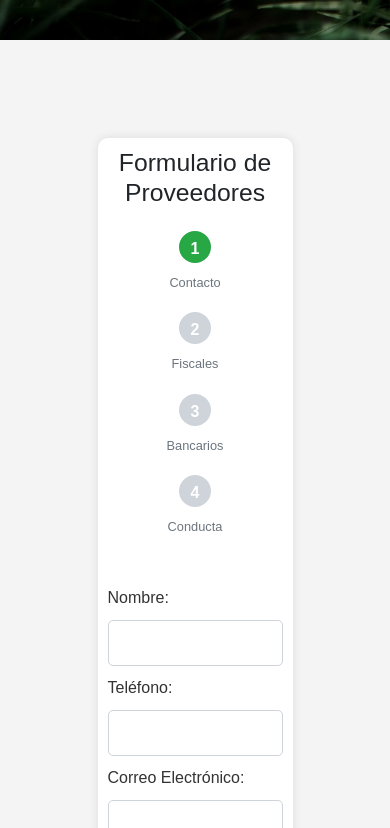
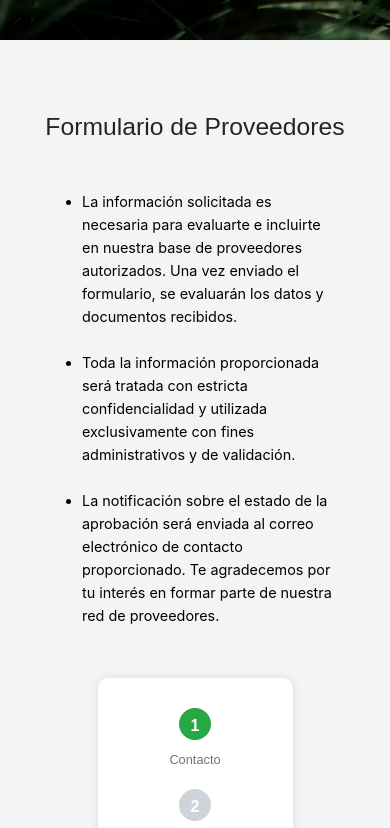
Before and after one commit to pepito2521/Supplier-Onboarding, a website: page FRONTEND/public/index.html in a window 390 px wide. Shown: the part 804-1632 px from the top of the page. Drawn offline with Linux system fonts and the light colour scheme.

Commit message:
se agregan textos descriptivos que van antes del formulario

```diff
--- a/FRONTEND/public/index.html
+++ b/FRONTEND/public/index.html
@@ -38,9 +38,17 @@
 
   <!-- SECCION: MULTI-STEP FORM -->
   <section id="Completarform" class="py-5">
+
+    <br><h2 class="text-center mb-4">Formulario de Proveedores</h2><br>
+    <ul class="parrafo-formal" >
+
+      <li>La información solicitada es necesaria para evaluarte e incluirte en nuestra base de proveedores autorizados. Una vez enviado el formulario, se evaluarán los datos y documentos recibidos.</li><br>
+      <li>Toda la información proporcionada será tratada con estricta confidencialidad y utilizada exclusivamente con fines administrativos y de validación.</li><br>
+      <li>La notificación sobre el estado de la aprobación será enviada al correo electrónico de contacto proporcionado.
+      Te agradecemos por tu interés en formar parte de nuestra red de proveedores.</li>
+    </ul>
+
     <div class="form-container">
-      <h2 class="text-center mb-4">Formulario de Proveedores</h2>
-
       <!-- Barra de progreso -->
       <div class="progressbar">
         <div class="progress-line"></div>
@@ -128,6 +136,15 @@
 
         <!-- Step 4: Código de Conducta -->
         <div class="form-step">
+
+          <p class="parrafo-formal">
+            Acceda al siguiente enlace para descargar nuestro
+            <a href="ruta/al/codigo_de_conducta.pdf" target="_blank" class="link-formal">
+              Código de Conducta
+            </a>.
+            <br><br>Le recordamos que es un requisito indispensable estar alineado a nuestras politicas de conducta para pdoer formar parte de nuetsra cartera de proveedores
+          </p>
+
           <label for="codigo">¿Acepta el Código de Conducta?</label>
           <select id="codigo" name="codigo" required>
             <option value="Sí">Sí</option>
--- a/FRONTEND/public/styles.css
+++ b/FRONTEND/public/styles.css
@@ -87,6 +87,18 @@ body {
   line-height: 1.6;
   white-space: nowrap; /* 🠄 Esto lo mantiene en una sola línea */
   text-overflow: ellipsis; /* opcional, en caso de que se corte en pantallas chicas */
+  font-family: -apple-system, BlinkMacSystemFont, 'Segoe UI', Roboto, Helvetica, Arial, sans-serif;
+}
+
+.parrafo-formal {
+  font-size: 1rem;
+  font-weight: 400;
+  line-height: 1.6; /* Mejor legibilidad */
+  color: black;  /* Color de texto claro */
+  margin-bottom: 20px; /* Espaciado entre párrafos */
+  text-align: left; /* Alineación estándar para mayor claridad */
+  margin-left: 50px;   /* Margen a la izquierda */
+  margin-right: 50px;  /* Margen a la derecha */
   font-family: -apple-system, BlinkMacSystemFont, 'Segoe UI', Roboto, Helvetica, Arial, sans-serif;
 }
 
@@ -262,6 +274,10 @@ html {
   .subtitulo-formal {
     font-size: 1rem;
     white-space: normal; /* permite que se acomode a varias líneas */
+  }
+
+  .parrafo-formal {
+    font-size: 0.9rem; /* Ajuste de tamaño para pantallas pequeñas */
   }
 
   .form-container,
```
